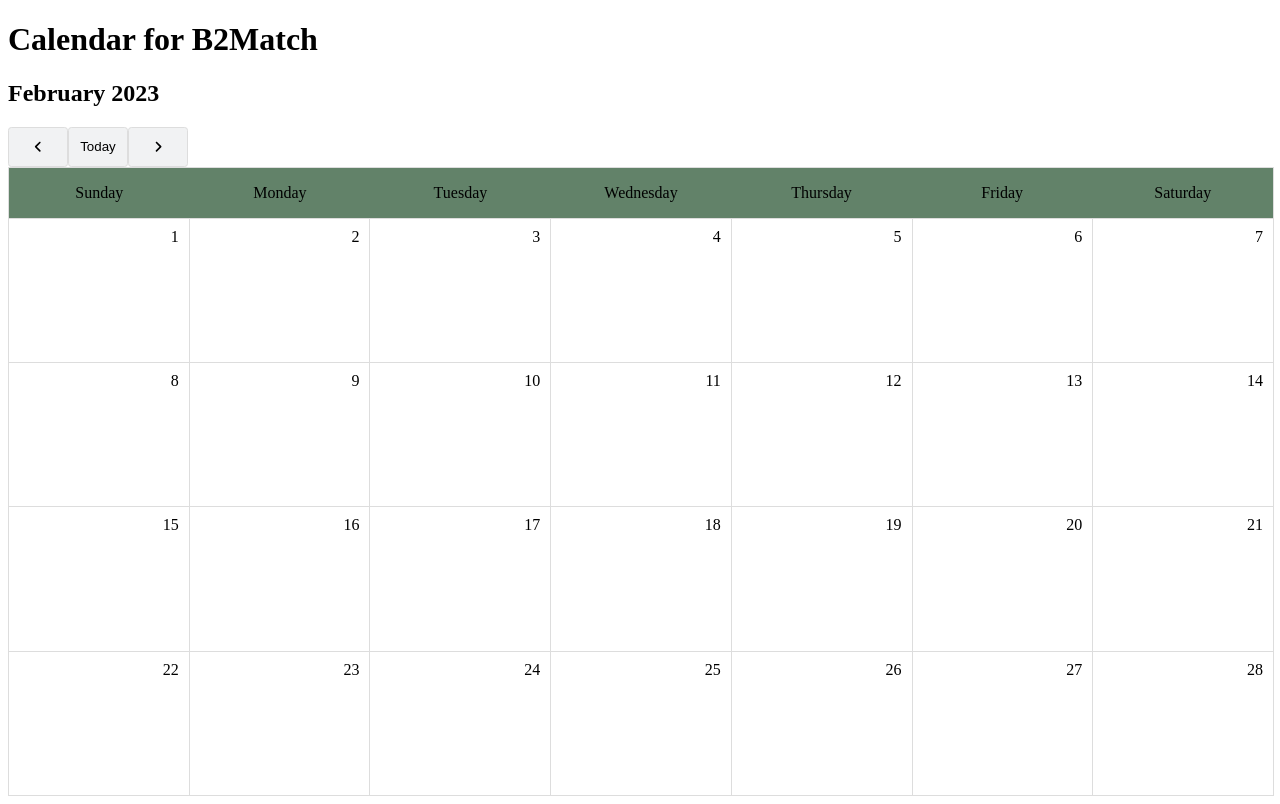
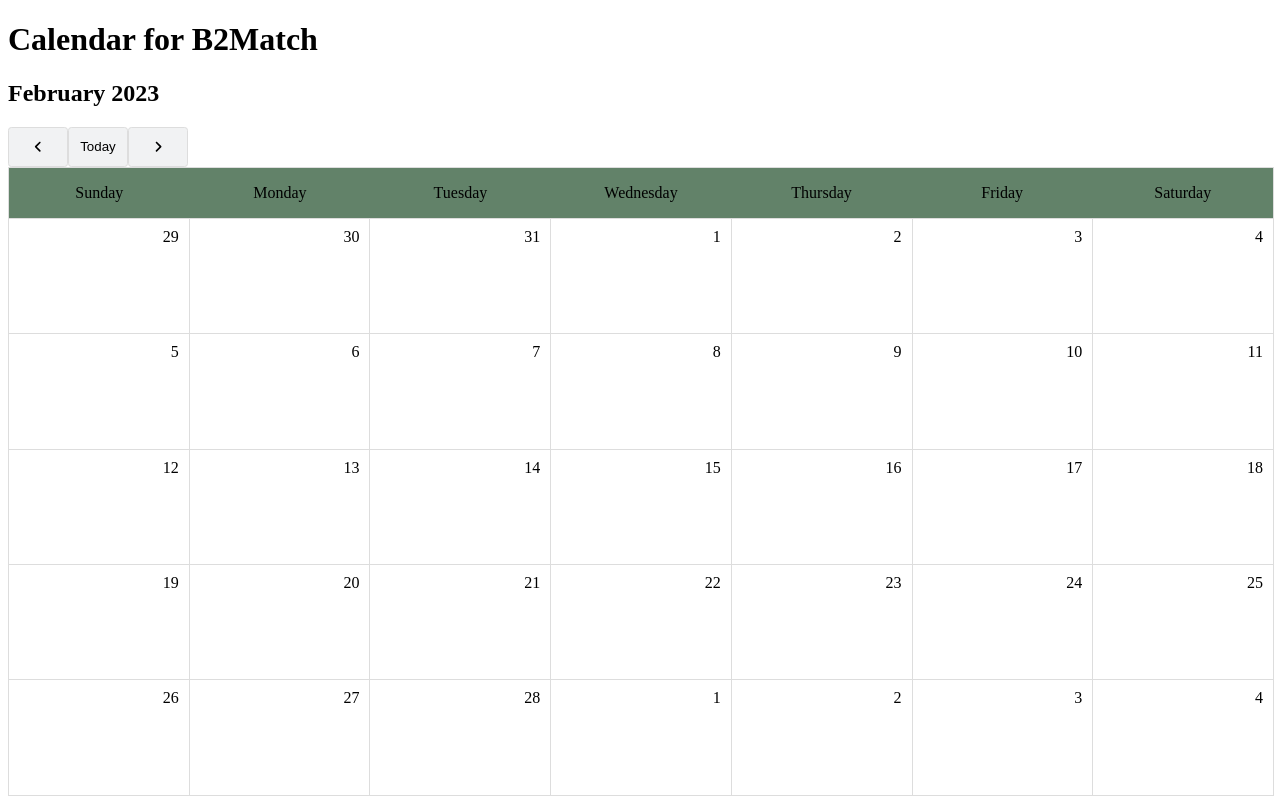
Before and after one commit to roberth6060/react-calender-app, a React (Create React App) app: page / in a window 1280 px wide. Built offline with nearby package versions, Linux system fonts and the light colour scheme.

Commit message:
added displaying of previous and next month days

```diff
--- a/src/components/CalendarGrid/CalendarGrid.tsx
+++ b/src/components/CalendarGrid/CalendarGrid.tsx
@@ -3,22 +3,104 @@ import moment from "moment";
 import { CalendarDates, CalendarEvent, CalendarNumber } from "./style/CalendarGrid-Style";
 
 export const CalendarGrid = ()=> {
-    const {curMonth, curDate} = useAppSelector((state)=> state.calendar);
+
+    const { curDate} = useAppSelector((state)=> state.calendar);
+
     const curDays =  Array.from(Array(moment(curDate).daysInMonth()).keys());
+     const prevDays =  Array.from(Array(moment(curDate).subtract(1, "month").daysInMonth()).keys());
+      const nextDays =  Array.from(Array(moment(curDate).add(1, "month").daysInMonth()).keys());
+
+
+
+
+  let day = moment(curDate).startOf("month").format("dddd");
+
+
+
+
+let offset = 0;
+if (day === "Sunday") {
+            offset =0;
+
+          }
+          if (day === "Monday") {
+
+       offset =1;
+          }
+          if (day === "Tuesday") {
+
+            offset =2;
+          }
+          if (day === "Wednesday") {
+
+             offset =3;
+          }
+          if (day === "Thursday") {
+            offset =4;
+
+          }
+          if (day === "Friday") {
+           offset =5;
+
+          }
+          if (day === "Saturday") {
+        offset =6;
+          }
+
+
+
+ const  days = moment(curDate).daysInMonth();
+        //Returns the remainder of days / 7
+        function getRemainder(x: number, y: number) {
+          if (Number.isInteger(y / x)) {
+            return 0;
+          }
+          return 7 - (y % x);
+        }
+let remainder = getRemainder(7, offset + days);
+
   const year = moment(curDate).format("YYYY");
 
   const  month = moment(curDate).format("MM");
 
 
 
+  const prevdaysCount = moment(curDate).subtract(1, "month").daysInMonth();
+  const nextsCount = moment(curDate).add(1, "month").daysInMonth();
+
+  console.log("x: ", prevdaysCount);
+
+console.log("remainder", remainder);
+
+console.log("offset: ", offset);
+prevDays.splice(0, prevdaysCount-offset);
+nextDays.splice(remainder);
+
+
+prevDays.reverse();
+
+for (let  i =0; i < prevDays.length; i++) {
+    console.log(prevDays)
+   curDays.unshift(prevDays[i]);
+}
+
+console.log("nextDays", nextDays);
+
+for (let  i =0; i < nextDays.length; i++) {
+   curDays.push(nextDays[i]);
+
+}
+console.log(prevDays);
+console.log(curDays);
+
 return (<CalendarDates>
-    {curDays.map((curDay)=> {
-        return( <div key={curDay}
-		className="calendar-date ${type}-date"
-		data-day="${number}"
-		data-date="${date}"
-		title="${date}">
-		    <CalendarNumber>{curDay + 1}</CalendarNumber>
+    {curDays.map((curDay,i)=> {
+        return( <div key={i}
+		className="calendar-date -date"
+		data-day="${number} 2"
+		data-date="${date} 03-2-2023"
+		title="${date} 03-2-2023">
+		    <CalendarNumber>{ curDay + 1}</CalendarNumber>
 		    <CalendarEvent></CalendarEvent>
 		</div>)
     })}
--- a/src/components/CalendarHeader/CalendarHeader.tsx
+++ b/src/components/CalendarHeader/CalendarHeader.tsx
@@ -11,7 +11,7 @@ import { decrement, increment ,showtoday} from "../../store/features/CalendarSli
 const CalendarHeader = ()=>{
   const dispatch = useAppDispatch();
   const {curMonth, curDate} = useAppSelector((state)=> state.calendar);
-console.log(curDate);
+
 
   // Variables:
   const year = moment(curDate).format("YYYY");
@@ -19,8 +19,7 @@ console.log(curDate);
 
   const lastDays = moment(curDate).subtract("month").daysInMonth();
   const curDays = moment().daysInMonth();
-  console.log(curDate);
-  console.log(lastDays)
+
 
   const  yearAndMonth = moment(month).format("MMMM") + " " + year;
 
--- a/src/store/features/CalendarSlice.ts
+++ b/src/store/features/CalendarSlice.ts
@@ -6,15 +6,19 @@ import moment from "moment";
 // Define a type for the slice state
 export interface CalendarState {
   curDate: string;
+  prevDate: string;
+  nextDate: string;
+  curDaysArray: Array<number>;
   curMonth: number;
   curYear: number;
 }
 
-const today = moment().format("YYYY-MM-DD");
-
 // Define the initial state using that type
 const initialState: CalendarState = {
-  curDate: today,
+  curDate: moment().format("YYYY-MM-DD"),
+  prevDate: "",
+  nextDate: "",
+  curDaysArray: new Array(...Array(31)),
   curMonth: 0,
   curYear: 0,
 };
@@ -32,7 +36,7 @@ export const calendarSlice = createSlice({
         .format("MMMM-DD-YYYY");
     },
     showtoday: (state) => {
-      state.curDate = today;
+      state.curDate = moment().format("YYYY-MM-DD");
     },
     decrement: (state) => {
       state.curMonth -= 1;
```
